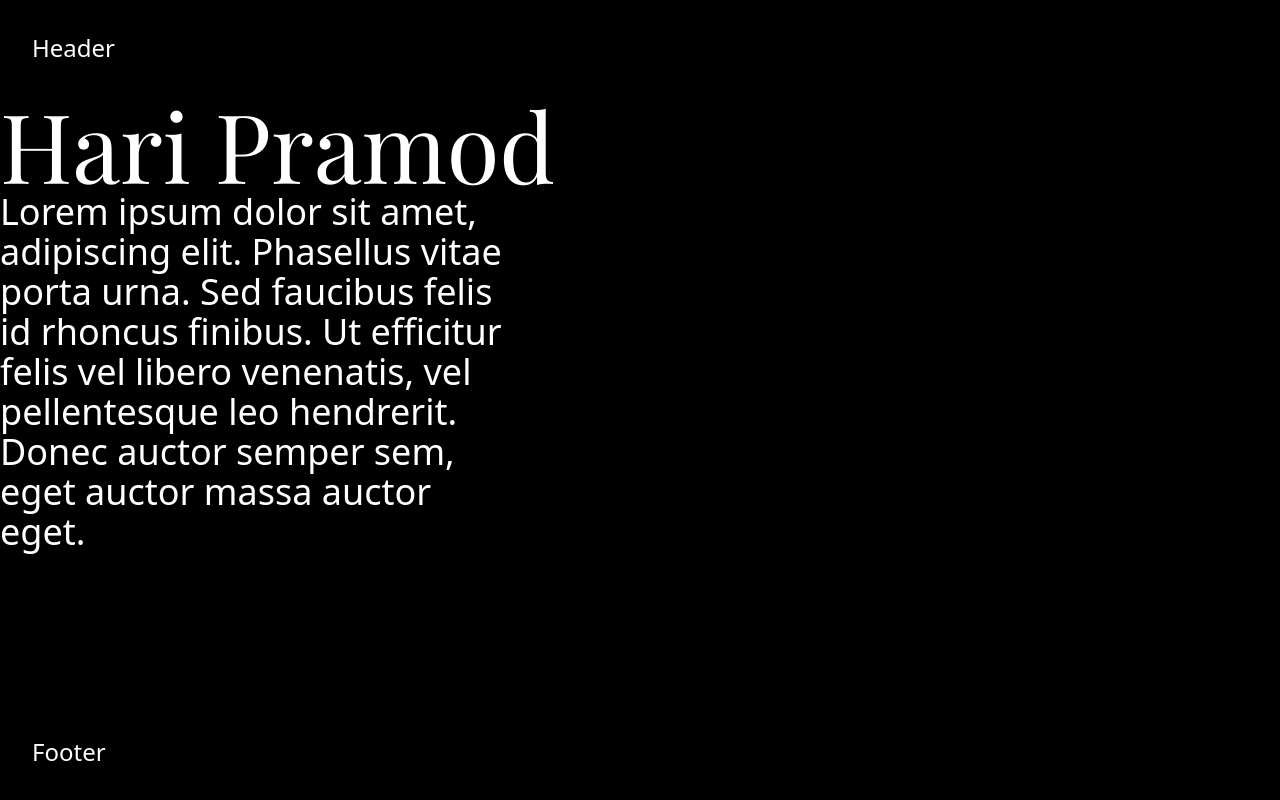
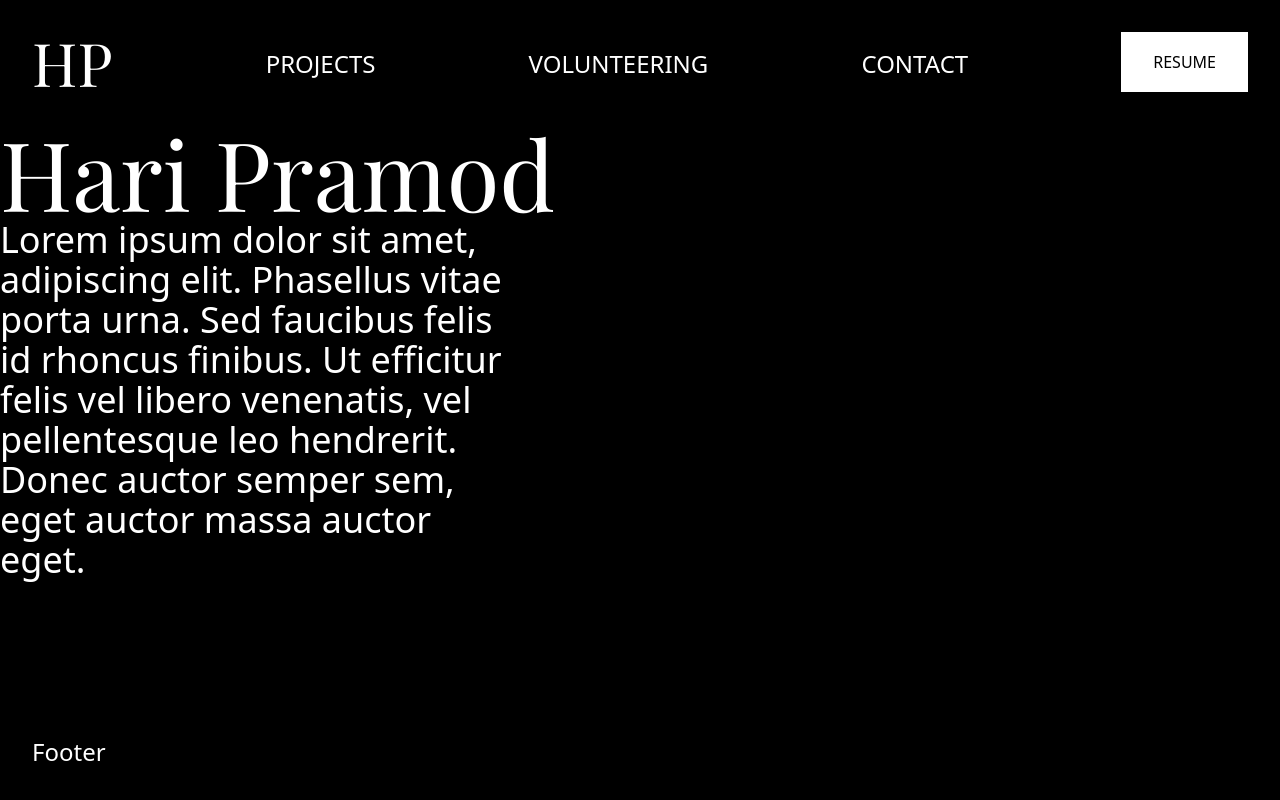
Before and after one commit to HARI-PRMD/portfolio, a Next.js app: page / in a window 1280 px wide. Built offline with nearby package versions, Linux system fonts and the light colour scheme; no server answers.

Commit message:
header completed

```diff
--- a/src/layouts/Header.tsx
+++ b/src/layouts/Header.tsx
@@ -1,4 +1,14 @@
 const Header = () => {
-  return <div className="h-fit w-full p-8 text-2xl">Header</div>;
+  return (
+    <div className="fr h-fit p-8">
+      <h2>HP</h2>
+      <div className="fr w-full justify-evenly pt-4">
+        <p className="p2">PROJECTS</p>
+        <p>VOLUNTEERING</p>
+        <p>CONTACT</p>
+      </div>
+      <button className="p bg-white px-8 py-4 text-black">RESUME</button>
+    </div>
+  );
 };
 export default Header;
--- a/src/pages/index.tsx
+++ b/src/pages/index.tsx
@@ -8,7 +8,7 @@ export default function Home() {
       <Layout>
         <div>
           <h1>Hari Pramod</h1>
-          <p className="max-w-lg">
+          <p className="p-main max-w-lg">
             Lorem ipsum dolor sit amet, adipiscing elit. Phasellus vitae porta
             urna. Sed faucibus felis id rhoncus finibus. Ut efficitur felis vel
             libero venenatis, vel pellentesque leo hendrerit. Donec auctor
--- a/src/styles/globals.css
+++ b/src/styles/globals.css
@@ -18,9 +18,18 @@
         @apply font-heading text-4xl;
     }
     p {
+        @apply font-body text-2xl;
+    }
+
+    .p-main {
         @apply font-body text-4xl;
     }
-    .p2 {
-        @apply font-body text-2xl;
+
+    .fr {
+        @apply flex flex-row
+    }
+
+    .fc {
+        @apply flex flex-col
     }
 }
```
